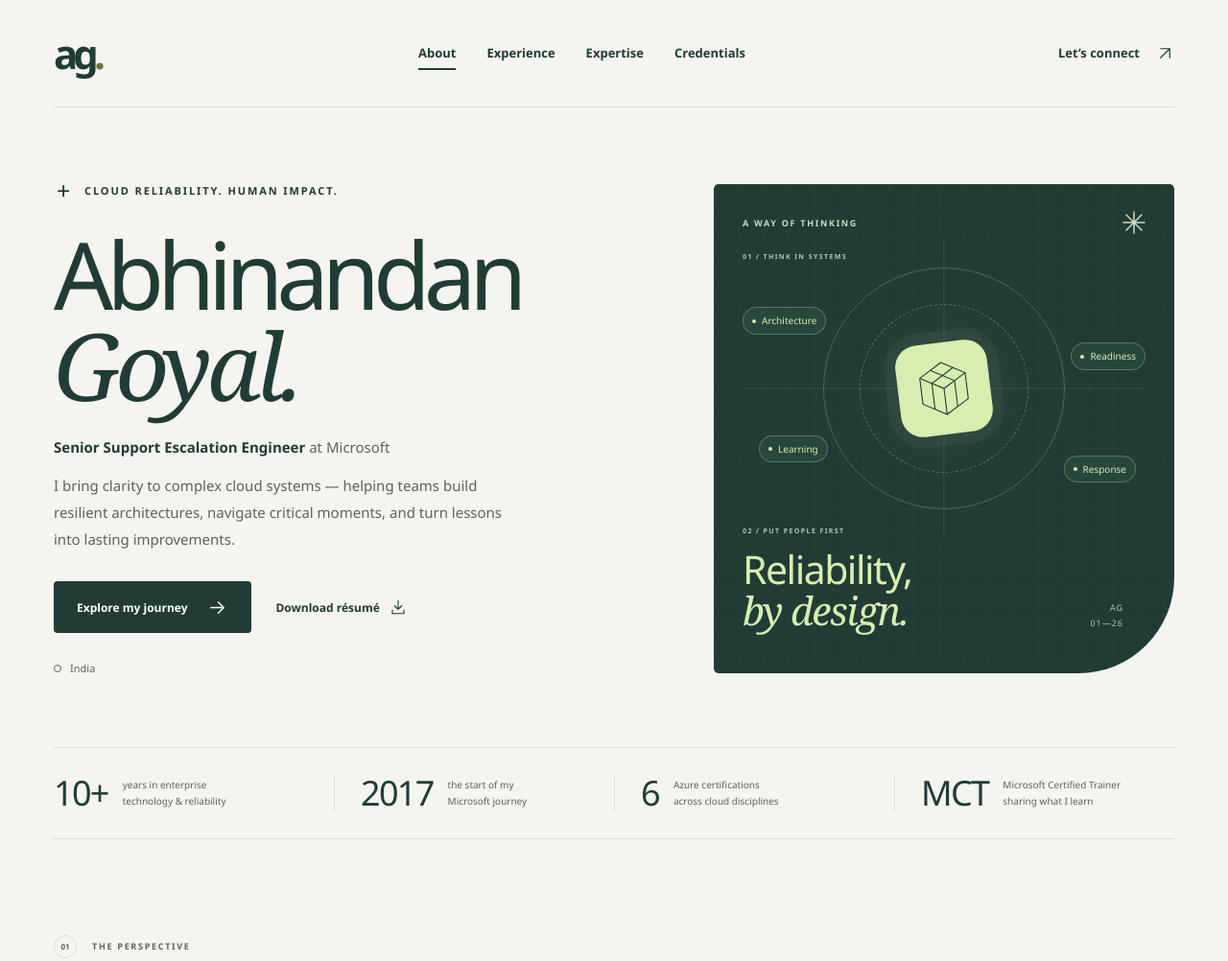
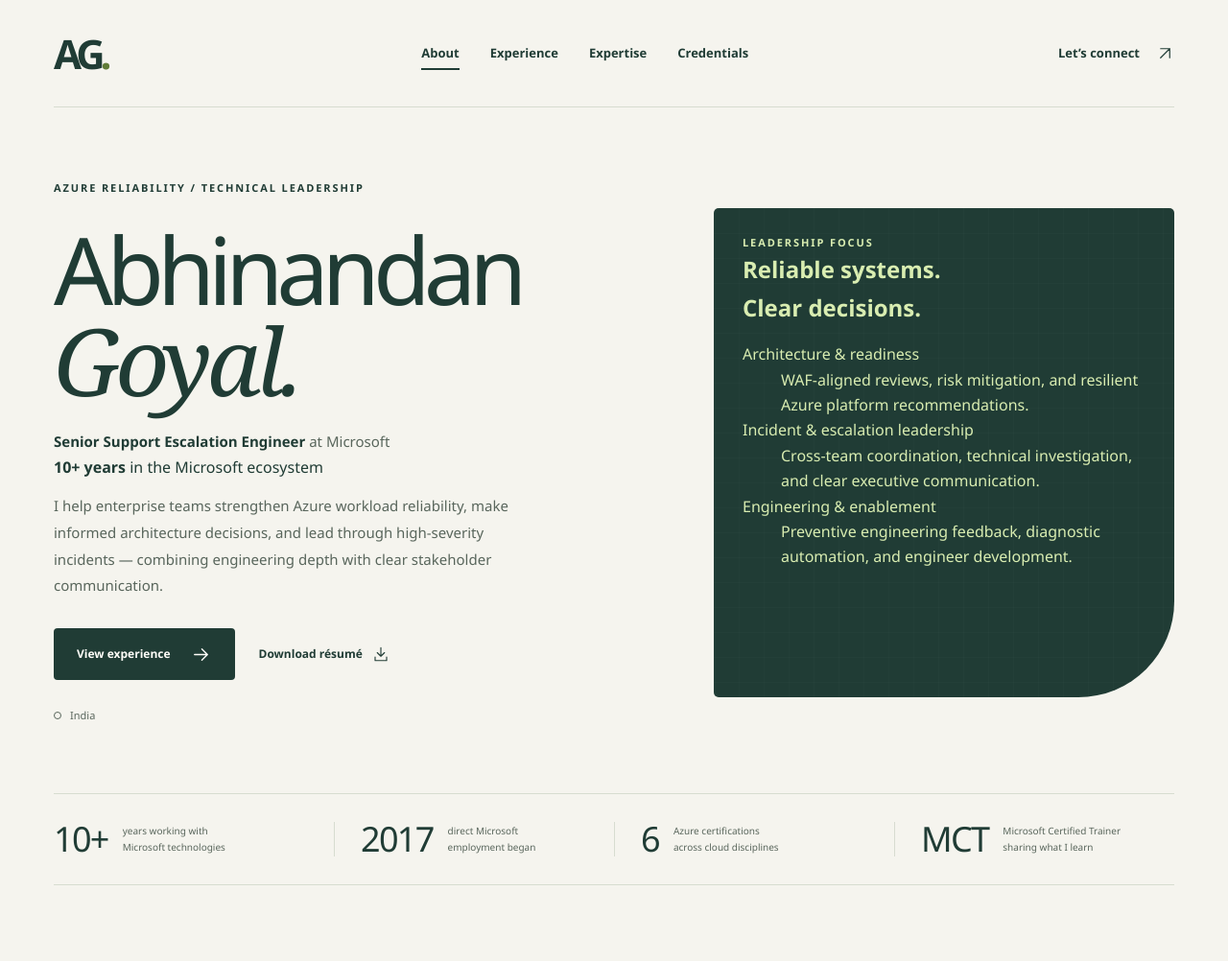
Before and after one commit to GoyalAbhinandan/AboutMe, a website: page public/index.html in a window 1280 px wide. Shown: the top 1002 px of the page at 96% size. Drawn offline with Linux system fonts and the light colour scheme.

Commit message:
Update index.html

```diff
--- a/public/index.html
+++ b/public/index.html
@@ -3,7 +3,7 @@
   <head>
     <meta charset="utf-8">
     <meta name="viewport" content="width=device-width, initial-scale=1">
-    <meta name="theme-color" content="#f5f4ee">
+    <meta name="theme-color" content="#f6f8fb">
     <meta name="description" content="Abhinandan Goyal: Azure reliability, cloud architecture, customer engineering, and escalation leadership. Explore a decade of experience, credentials, and technical capabilities.">
     <meta property="og:title" content="Abhinandan Goyal | Reliability, by design">
     <meta property="og:description" content="Complex systems. Clear thinking. Azure reliability, cloud architecture, and customer engineering.">
@@ -23,7 +23,7 @@
     </svg>
 
     <header class="site-header container" data-menu-open="false">
-      <a class="wordmark" href="#top" aria-label="Abhinandan Goyal, back to top">ag<span>.</span></a>
+      <a class="wordmark" href="#top" aria-label="Abhinandan Goyal, back to top">AG<span>.</span></a>
       <button class="menu-toggle" id="menu-toggle" type="button" aria-expanded="false" aria-controls="site-nav" hidden>Menu <span aria-hidden="true">+</span></button>
       <nav class="site-nav" id="site-nav" aria-label="Main navigation">
         <a href="#about">About</a>
@@ -37,50 +37,43 @@
     <main id="main">
       <section class="hero container" aria-labelledby="hero-title">
         <div class="hero-copy">
-          <div class="eyebrow"><span class="tiny-star" aria-hidden="true">+</span> Cloud reliability. Human impact.</div>
+          <div class="eyebrow">Azure reliability / Technical leadership</div>
           <h1 id="hero-title">Abhinandan<br><span>Goyal.</span></h1>
           <p class="hero-role">Senior Support Escalation Engineer <span class="at-company">at Microsoft</span></p>
-          <p class="hero-description">I bring clarity to complex cloud systems &mdash; helping teams build resilient architectures, navigate critical moments, and turn lessons into lasting improvements.</p>
+          <p class="tenure-badge"><strong>10+ years</strong> in the Microsoft ecosystem</p>
+          <p class="hero-description">I help enterprise teams strengthen Azure workload reliability, make informed architecture decisions, and lead through high-severity incidents &mdash; combining engineering depth with clear stakeholder communication.</p>
           <div class="hero-actions">
-            <a class="button button-dark" href="#experience">Explore my journey <svg class="icon" aria-hidden="true"><use href="#arrow"/></svg></a>
+            <a class="button button-dark" href="#experience">View experience <svg class="icon" aria-hidden="true"><use href="#arrow"/></svg></a>
             <a class="text-link" href="/Abhinandan-Goyal-Resume.pdf" download>Download r&eacute;sum&eacute; <svg class="icon" aria-hidden="true"><use href="#download"/></svg></a>
           </div>
           <div class="hero-location"><span class="location-mark" aria-hidden="true"></span> India</div>
         </div>
 
-        <aside class="reliability-card" aria-label="My approach: architecture, readiness, response, and learning">
-          <div class="card-topline"><span>A WAY OF THINKING</span><svg class="icon" aria-hidden="true"><use href="#spark"/></svg></div>
-          <div class="system-map" aria-hidden="true">
-            <div class="orbit orbit-one"></div>
-            <div class="orbit orbit-two"></div>
-            <div class="map-cross map-cross-horizontal"></div>
-            <div class="map-cross map-cross-vertical"></div>
-            <div class="core-node"><svg viewBox="0 0 80 80"><path d="m40 8 28 16v32L40 72 12 56V24Z M12 24l28 16 28-16M40 40v32M26 16l28 16v32M26 64V32L54 16"/></svg></div>
-            <span class="map-label label-architecture"><i></i> Architecture</span>
-            <span class="map-label label-readiness"><i></i> Readiness</span>
-            <span class="map-label label-response"><i></i> Response</span>
-            <span class="map-label label-learning"><i></i> Learning</span>
-            <span class="map-coordinate coordinate-top">01 / THINK IN SYSTEMS</span>
-            <span class="map-coordinate coordinate-bottom">02 / PUT PEOPLE FIRST</span>
-          </div>
-          <div class="card-bottomline"><h2>Reliability,<br><em>by design.</em></h2><span class="card-index">AG<br>01&mdash;26</span></div>
+        <aside class="reliability-card" aria-labelledby="leadership-title">
+          <p class="eyebrow">Leadership focus</p>
+          <h2 id="leadership-title">Reliable systems.<br>Clear decisions.</h2>
+          <dl class="leadership-focus">
+            <div><dt>Architecture &amp; readiness</dt><dd>WAF-aligned reviews, risk mitigation, and resilient Azure platform recommendations.</dd></div>
+            <div><dt>Incident &amp; escalation leadership</dt><dd>Cross-team coordination, technical investigation, and clear executive communication.</dd></div>
+            <div><dt>Engineering &amp; enablement</dt><dd>Preventive engineering feedback, diagnostic automation, and engineer development.</dd></div>
+          </dl>
         </aside>
       </section>
 
       <div class="highlights container" aria-label="Career at a glance">
-        <div><strong>10+</strong><span>years in enterprise<br>technology &amp; reliability</span></div>
-        <div><strong>2017</strong><span>the start of my<br>Microsoft journey</span></div>
+        <div><strong>10+</strong><span>years working with<br>Microsoft technologies</span></div>
+        <div><strong>2017</strong><span>direct Microsoft<br>employment began</span></div>
         <div><strong>6</strong><span>Azure certifications<br>across cloud disciplines</span></div>
         <div><strong>MCT</strong><span>Microsoft Certified Trainer<br>sharing what I learn</span></div>
       </div>
 
       <section class="about-section section container" id="about" aria-labelledby="about-title">
-        <div class="section-label"><span>01</span> THE PERSPECTIVE</div>
+        <div class="section-label"><span>01</span> PROFESSIONAL PROFILE</div>
         <div class="about-grid">
-          <h2 class="section-title" id="about-title">Behind every system,<br><em>there are people.</em></h2>
+          <h2 class="section-title" id="about-title">Engineering depth.<br><em>Enterprise perspective.</em></h2>
           <div class="about-copy">
-            <p class="lead">I work where cloud architecture, live-site reliability, and customer trust meet.</p>
-            <p>For more than a decade, I&rsquo;ve supported enterprise and strategic customers across Windows Server, Azure infrastructure, and business-critical cloud workloads. My work spans production-readiness reviews, high-severity incident response, advanced diagnostics, and automation that reduces operational toil.</p>
+            <p class="lead">A technical advisor and escalation leader focused on resilient Azure workloads and customer outcomes.</p>
+            <p>My work with Microsoft technologies and enterprise customers spans more than a decade &mdash; beginning with a Microsoft supplier engagement in 2016 and continuing as a Microsoft employee from 2017. Across Windows Server, Azure infrastructure, and business-critical cloud workloads, my focus is production readiness, high-severity incident response, advanced diagnostics, and automation that reduces operational toil.</p>
             <p>I translate technical evidence into clear decisions &mdash; partnering with customer teams and Azure product engineering to mitigate risk, improve services, and prevent repeat incidents. Just as importantly, I coach engineers, build enablement programs, and make complex ideas easier to act on.</p>
             <div class="approach-note"><svg class="icon" aria-hidden="true"><use href="#spark"/></svg><p>Thoughtful preparation. Calm execution.<br><strong>Continuous learning.</strong></p></div>
           </div>
@@ -88,8 +81,8 @@
       </section>
 
       <section class="experience-section section container" id="experience" aria-labelledby="experience-title">
-        <div class="section-label"><span>02</span> THE JOURNEY</div>
-        <div class="section-heading"><h2 class="section-title" id="experience-title">Depth built<br><em>in the real world.</em></h2><p>From Windows foundations to mission-critical Azure events.<br>Select a role to explore the work.</p></div>
+        <div class="section-label"><span>02</span> PROFESSIONAL EXPERIENCE</div>
+        <div class="section-heading"><h2 class="section-title" id="experience-title">Enterprise experience.<br><em>Technical leadership.</em></h2><p>From Windows foundations to mission-critical Azure events.<br>Select a role to explore the work.</p></div>
         <div class="career-timeline">
           <details class="career-card" open>
             <summary>
@@ -186,23 +179,23 @@
 
       <section class="expertise-wrap" id="expertise" aria-labelledby="expertise-title">
         <div class="section container">
-          <div class="section-label"><span>03</span> THE TOOLKIT</div>
-          <div class="section-heading"><h2 class="section-title" id="expertise-title">A broad lens.<br><em>A deep toolkit.</em></h2><p>Connecting architecture, operations,<br>and the people who depend on them.</p></div>
+          <div class="section-label"><span>03</span> AREAS OF EXPERTISE</div>
+          <div class="section-heading"><h2 class="section-title" id="expertise-title">Architecture, reliability,<br><em>and operational leadership.</em></h2><p>Connecting platform decisions,<br>operational evidence, and customer priorities.</p></div>
           <div class="expertise-grid">
-            <article class="expertise-card"><span class="expertise-index">01 / PLATFORM</span><h3>Cloud, from<br>the ground up.</h3><p>Azure IaaS, VMs, VM Scale Sets, Storage, Networking, Azure Virtual Desktop, Windows and Linux, AKS, App Service, Identity, and hybrid cloud.</p></article>
-            <article class="expertise-card"><span class="expertise-index">02 / ARCHITECTURE</span><h3>Ready for<br>what&rsquo;s next.</h3><p>Well-Architected Framework, Cloud Adoption Framework, Azure Landing Zones, architecture design reviews, migration and modernization, HA/DR, scalability, security, and cost optimization.</p></article>
-            <article class="expertise-card"><span class="expertise-index">03 / RELIABILITY</span><h3>Resilience<br>is a practice.</h3><p>SRE practices, production readiness, availability and resiliency targets, failure modes and blast radius, capacity planning, safe change, release risk, runbooks, and toil reduction.</p></article>
-            <article class="expertise-card"><span class="expertise-index">04 / RESPONSE</span><h3>Clarity under<br>pressure.</h3><p>Severity 1 and CritSit leadership, incident command, cross-team coordination, root cause analysis, post-incident reviews, targeted repair items, service improvement plans, and Kepner-Tregoe problem solving.</p></article>
-            <article class="expertise-card"><span class="expertise-index">05 / OBSERVABILITY</span><h3>Evidence over<br>assumptions.</h3><p>Azure Monitor, Log Analytics, KQL, telemetry dashboards, Resource Health, Service Health, performance diagnostics, advanced debugging, kernel and memory dump analysis, PowerShell, Azure CLI, and AI-assisted tooling.</p></article>
-            <article class="expertise-card"><span class="expertise-index">06 / DATA READINESS</span><h3>Keep the<br>data flowing.</h3><p>Azure Data Factory, Azure Databricks, pipeline orchestration and failure analysis, Spark cluster sizing, high-volume ingestion, and Azure SQL.</p></article>
+            <article class="expertise-card"><span class="expertise-index">01 / PLATFORM</span><h3>Azure platform<br>&amp; infrastructure</h3><p>Azure IaaS, VMs, VM Scale Sets, Storage, Networking, Azure Virtual Desktop, Windows and Linux, AKS, App Service, Identity, and hybrid cloud.</p></article>
+            <article class="expertise-card"><span class="expertise-index">02 / ARCHITECTURE</span><h3>Architecture<br>&amp; modernization</h3><p>Well-Architected Framework, Cloud Adoption Framework, Azure Landing Zones, architecture design reviews, migration and modernization, HA/DR, scalability, security, and cost optimization.</p></article>
+            <article class="expertise-card"><span class="expertise-index">03 / RELIABILITY</span><h3>Reliability<br>&amp; readiness</h3><p>SRE practices, production readiness, availability and resiliency targets, failure modes and blast radius, capacity planning, safe change, release risk, runbooks, and toil reduction.</p></article>
+            <article class="expertise-card"><span class="expertise-index">04 / RESPONSE</span><h3>Escalation<br>&amp; crisis response</h3><p>Severity 1 and CritSit leadership, incident command, cross-team coordination, root cause analysis, post-incident reviews, targeted repair items, service improvement plans, and Kepner-Tregoe problem solving.</p></article>
+            <article class="expertise-card"><span class="expertise-index">05 / OBSERVABILITY</span><h3>Observability<br>&amp; diagnostics</h3><p>Azure Monitor, Log Analytics, KQL, telemetry dashboards, Resource Health, Service Health, performance diagnostics, advanced debugging, kernel and memory dump analysis, PowerShell, Azure CLI, and AI-assisted tooling.</p></article>
+            <article class="expertise-card"><span class="expertise-index">06 / DATA READINESS</span><h3>Data platform<br>readiness</h3><p>Azure Data Factory, Azure Databricks, pipeline orchestration and failure analysis, Spark cluster sizing, high-volume ingestion, and Azure SQL.</p></article>
           </div>
-          <div class="leadership-band"><svg class="icon" aria-hidden="true"><use href="#spark"/></svg><h3>And always,<br><em>the human side.</em></h3><p>Strategic enterprise engagement. Customer success and readiness planning. Trusted technical advisory. Executive communication. Technical blocker removal. Account team and product engineering partnerships. Voice of the customer. Coaching, mentoring, and enablement.</p></div>
+          <div class="leadership-band"><svg class="icon" aria-hidden="true"><use href="#spark"/></svg><h3>Customer advisory<br><em>&amp; engineering leadership</em></h3><p>Strategic enterprise engagement. Customer success and readiness planning. Trusted technical advisory. Executive communication. Technical blocker removal. Account team and product engineering partnerships. Voice of the customer. Coaching, mentoring, and enablement.</p></div>
         </div>
       </section>
 
       <section class="credentials-section section container" id="credentials" aria-labelledby="credentials-title">
-        <div class="section-label"><span>04</span> CONTINUOUSLY LEARNING</div>
-        <div class="section-heading"><h2 class="section-title" id="credentials-title">Knowledge, applied.<br><em>Growth, ongoing.</em></h2><p>Certifications, recognition, and foundations<br>as listed in my r&eacute;sum&eacute;.</p></div>
+        <div class="section-label"><span>04</span> CREDENTIALS &amp; EDUCATION</div>
+        <div class="section-heading"><h2 class="section-title" id="credentials-title">Professional credentials.<br><em>Continuous development.</em></h2><p>Certifications, recognition, and foundations<br>as listed in my r&eacute;sum&eacute;.</p></div>
         <h3 class="subsection-title">Azure certifications</h3>
         <div class="certifications">
           <div class="certification"><span>AZ-305</span><h4>Designing Microsoft Azure<br>Infrastructure Solutions</h4><svg class="icon" aria-hidden="true"><use href="#diagonal"/></svg></div>
@@ -220,13 +213,13 @@
       </section>
 
       <section class="contact-section container" id="contact" aria-labelledby="contact-title">
-        <div class="contact-heading"><div class="section-label"><span>05</span> START A CONVERSATION</div><h2 id="contact-title">Good things start<br>with <em>a hello.</em></h2><p>Cloud architecture, reliability, customer engineering,<br>or simply exchanging ideas &mdash; let&rsquo;s connect.</p></div>
+        <div class="contact-heading"><div class="section-label"><span>05</span> PROFESSIONAL CONNECTIONS</div><h2 id="contact-title">Connect on<br><em>LinkedIn.</em></h2><p>For conversations on cloud architecture, reliability, customer engineering, and technical enablement.</p></div>
         <div class="contact-links">
           <a class="contact-link" href="https://www.linkedin.com/in/iamabhinandangoyal/" target="_blank" rel="noopener noreferrer"><span class="contact-label">LINKEDIN</span><span>Let&rsquo;s stay connected</span><svg class="icon" aria-hidden="true"><use href="#diagonal"/></svg><span class="visually-hidden"> (opens in a new tab)</span></a>
           <div class="contact-tools"><a href="/Abhinandan-Goyal-Resume.pdf" download>Download PDF <svg class="icon" aria-hidden="true"><use href="#download"/></svg></a><button id="print-resume" type="button" hidden>Print this page <svg class="icon" aria-hidden="true"><use href="#diagonal"/></svg></button></div>
         </div>
       </section>
     </main>
-    <footer class="site-footer container"><a class="wordmark" href="#top" aria-label="Abhinandan Goyal, back to top">ag<span>.</span></a><p>Abhinandan Goyal <span aria-hidden="true">&middot;</span> Thoughtfully engineered.</p><a class="back-top" href="#top">Back to top <span aria-hidden="true">&uarr;</span></a></footer>
+    <footer class="site-footer container"><a class="wordmark" href="#top" aria-label="Abhinandan Goyal, back to top">AG<span>.</span></a><p>Abhinandan Goyal <span aria-hidden="true">&middot;</span> Azure reliability &amp; customer engineering</p><a class="back-top" href="#top">Back to top <span aria-hidden="true">&uarr;</span></a></footer>
   </body>
 </html>
```
